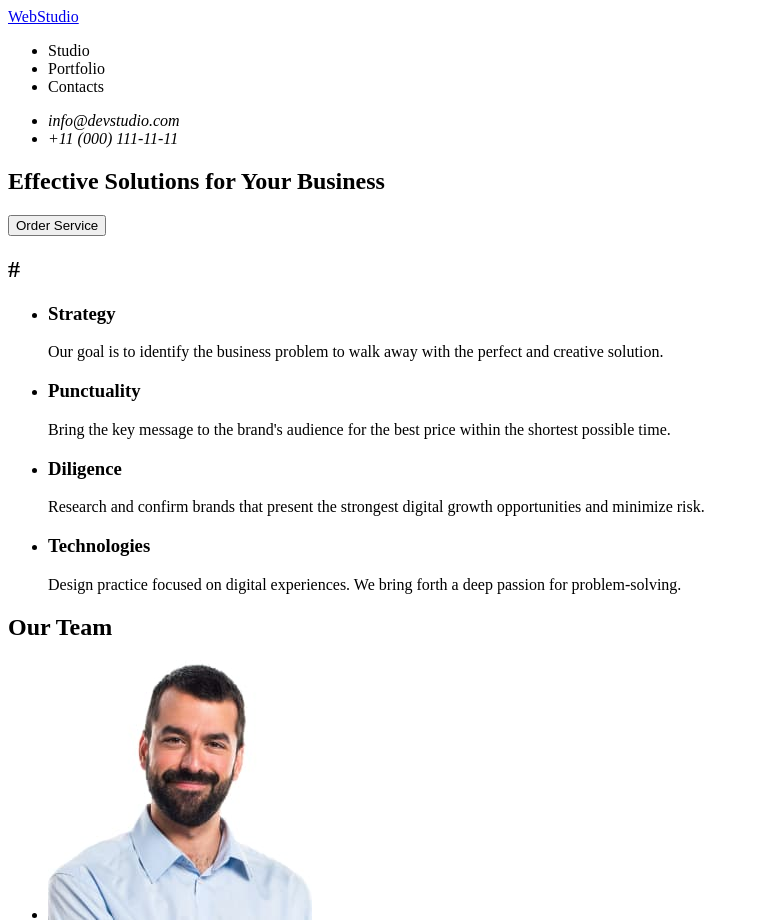
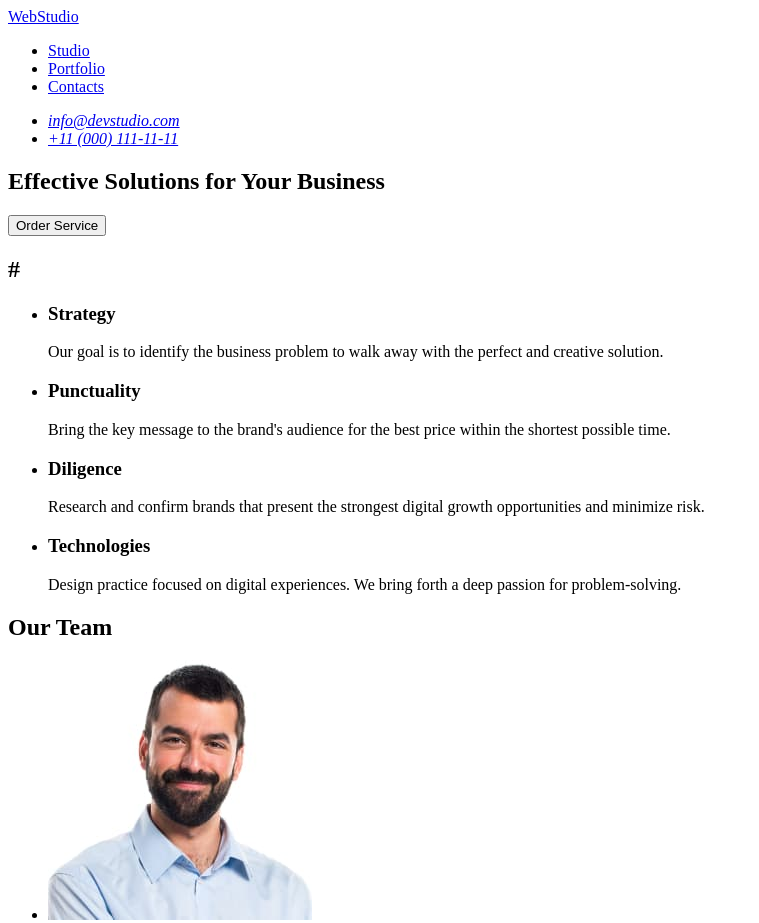
Before and after one commit to ValkinDED33/goit-markup-hw-01, a plain HTML site: page index.html in a window 1280 px wide. Shown: the top 923 px of the page, without its empty margins (0-759 px from the left). Drawn offline with Linux system fonts and the light colour scheme.

Commit message:
add index.html file

```diff
--- a/index.html
+++ b/index.html
@@ -11,15 +11,15 @@
       <nav>
         <a href="./index.html">WebStudio</a>
         <ul>
-          <li><a href="Studio"></a>Studio</li>
-          <li><a href="Portfolio"></a>Portfolio</li>
-          <li><a href="Contacts"></a>Contacts</li>
+          <li><a href="Studio">Studio</a></li>
+          <li><a href="Portfolio">Portfolio</a></li>
+          <li><a href="Contacts">Contacts</a></li>
         </ul>
       </nav>
       <address>
         <ul>
-          <li><a href="mailto:info@devstudio.com"></a>info@devstudio.com</li>
-          <li><a href="tel:+110001111111"></a>+11 (000) 111-11-11</li>
+          <li><a href="mailto:info@devstudio.com">info@devstudio.com</a></li>
+          <li><a href="tel:+110001111111">+11 (000) 111-11-11</a></li>
         </ul>
       </address>
     </header>
```
